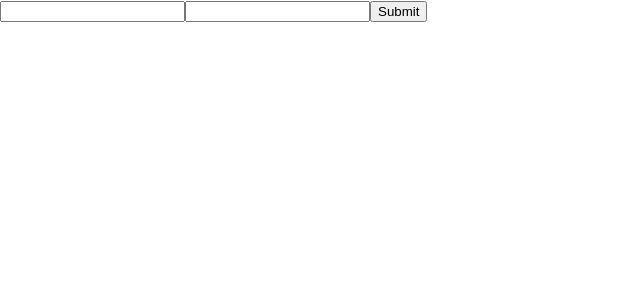
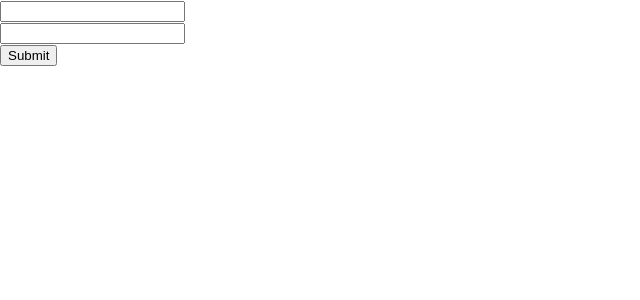
Before and after one commit to manoj633/react-revision, a React (Create React App) app: page / in a window 1280 px wide. Shown: the top 300 px of the page, without its empty margins (0-640 px from the left). Built offline with nearby package versions, Linux system fonts and the light colour scheme.

Commit message:
Error visual feedback

```diff
--- a/src/App.js
+++ b/src/App.js
@@ -24,6 +24,7 @@ import { LoginForm } from "./components/Forms/form hook/LoginForm";
 import FormSubmission from "./components/Forms/form hook/FormSubmission";
 import { FormValidation } from "./components/Forms/form hook/FormValidation";
 import { CustomFormValidation } from "./components/Forms/form hook/CustomFormValidation";
+import { ErrorVisualFeedback } from "./components/Forms/form hook/ErrorVisualFeedback";
 
 function App() {
   const inputRef = useRef(null);
@@ -99,7 +100,8 @@ function App() {
       {/* <LoginForm /> */}
       {/* <FormSubmission /> */}
       {/* <FormValidation /> */}
-      <CustomFormValidation />
+      {/* <CustomFormValidation /> */}
+      <ErrorVisualFeedback />
     </div>
   );
 }
--- /dev/null
+++ b/src/components/Forms/form hook/ErrorVisualFeedback.jsx
@@ -0,0 +1,50 @@
+import { DevTool } from "@hookform/devtools";
+import React from "react";
+import { useForm } from "react-hook-form";
+
+export const ErrorVisualFeedback = () => {
+  const { register, handleSubmit, control, formState } = useForm();
+  const { errors } = formState;
+
+  const formSubmission = (data) => console.log(data);
+  return (
+    <>
+      <form onSubmit={handleSubmit(formSubmission)}>
+        <div>
+          <label htmlFor="username"></label>
+          <input type="text" {...register("username", { required: true })} />
+          {errors.username && (
+            <div style={{ color: "#ff0000" }}>Username is required</div>
+          )}
+        </div>
+
+        <div>
+          <label htmlFor="password"></label>
+          <input
+            type="password"
+            {...register("password", {
+              required: true,
+              minLength: 6,
+              maxLength: 10,
+            })}
+          />
+          {errors.password?.type === "required" && (
+            <div style={{ color: "#ff0000" }}>Password is required</div>
+          )}
+          {errors.password?.type === "minLength" && (
+            <div style={{ color: "#ff0000" }}>
+              Minimum 6 character is required
+            </div>
+          )}
+          {errors.password?.type === "maxLength" && (
+            <div style={{ color: "#ff0000" }}>
+              Maximum 10 character is required
+            </div>
+          )}
+        </div>
+        <button type="submit">Submit</button>
+      </form>
+      <DevTool control={control} />
+    </>
+  );
+};
```
